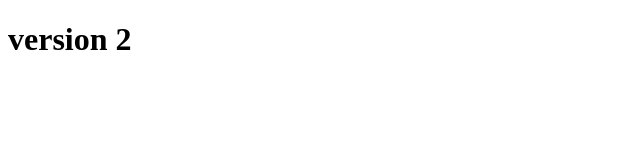
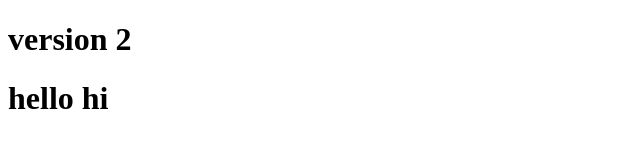
Before and after one commit to vinayapps832-sketch/git-journey, a plain HTML site: page index.html in a window 1280 px wide. Shown: the whole page, without its empty margins (0-640 px from the left). Drawn offline with Linux system fonts and the light colour scheme.

Commit message:
this is version 2 with hello

```diff
--- a/index.html
+++ b/index.html
@@ -7,5 +7,6 @@
 </head>
 <body>
     <h1>version 2</h1>
+    <h1>hello hi</h1>
 </body>
 </html>
```
